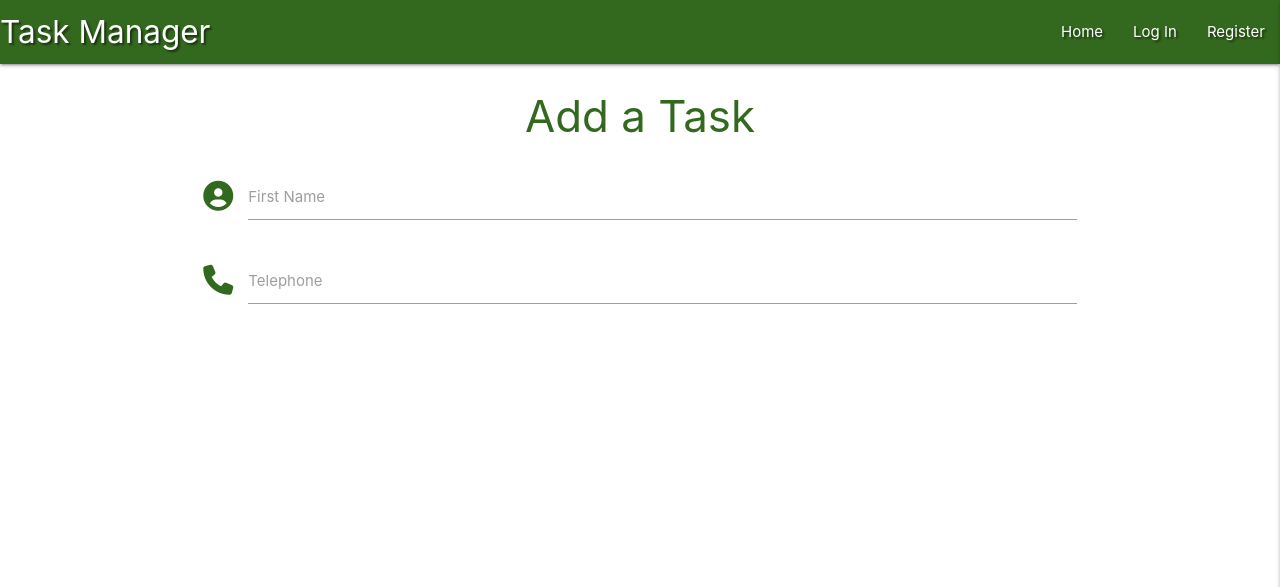
After one commit to boderg/mongo-task-manager, a Flask app: page /add_task in a window 1280 px wide. The commit adds this page. Shown: the top 587 px of the page. Run offline with Flask 3, Linux system fonts and the light colour scheme; some libraries are stand-ins or nearby versions.

Commit message:
Create add_task template

```diff
--- a/app.py
+++ b/app.py
@@ -99,6 +99,11 @@ def logout():
     return redirect(url_for("login"))
 
 
+@app.route("/add_task")
+def add_task():
+    return render_template("add_task.html")
+
+
 if __name__ == "__main__":
     app.run(host=os.environ.get("IP"),
             port=int(os.environ.get("PORT")),
--- /dev/null
+++ b/templates/add_task.html
@@ -0,0 +1,25 @@
+{% extends "base.html" %}
+{% block content %}
+
+    <h3 class="light-green-text text-darken-4 center-align">
+        Add a Task
+    </h3>
+
+    <div class="row">
+        <form class="col s12" method="POST" action="">
+            <div class="row">
+                <div class="input-field col s12">
+                    <i class="fas fa-user-circle prefix light-green-text text-darken-4"></i>
+                    <input id="icon_prefix" type="text" class="validate">
+                    <label for="icon_prefix">First Name</label>
+                </div>
+                <div class="input-field col s12">
+                    <i class="fas fa-phone prefix light-green-text text-darken-4"></i>
+                    <input id="icon_telephone" type="tel" class="validate">
+                    <label for="icon_telephone">Telephone</label>
+                </div>
+            </div>
+        </form>
+    </div>
+
+{% endblock %}
--- a/templates/base.html
+++ b/templates/base.html
@@ -27,7 +27,7 @@
 						<li><a href="{{ url_for('get_tasks') }}">Home</a></li>
 						{% if session['user'] %}
 						<li><a href="{{ url_for('profile', username=session['user']) }}">Profile</a></li>
-						<li><a href="#">New Task</a></li>
+						<li><a href="{{ url_for('add_task') }}">New Task</a></li>
 						<li><a href="#">Manage Categories</a></li>
 						<li><a href="{{ url_for('logout') }}">Log Out</a></li>
 						{% else %}
@@ -46,7 +46,7 @@
 				<li><a href="{{ url_for('get_tasks') }}">Home</a></li>
 				{% if session['user'] %}
 				<li><a href="{{ url_for('profile', username=session['user']) }}">Profile</a></li>
-				<li><a href="#">New Task</a></li>
+				<li><a href="{{ url_for('add_task') }}">New Task</a></li>
 				<li><a href="#">Manage Categories</a></li>
 				<li><a href="{{ url_for('logout') }}">Log Out</a></li>
 				{% else %}
--- a/templates/tasks.html
+++ b/templates/tasks.html
@@ -8,7 +8,7 @@
                 <i class="fas fa-caret-down"></i>
                 <strong>{{ task.task_name}}</strong> : {{ task.due_date}}
                 {% if task.is_urgent == "on" %}
-                    <i class="fas fa-exclamation-circle white-text tooltipped"
+                    <i class="fas fa-exclamation-triangle light-green-text tooltipped"
                     data-position="right" data-tooltip="URGENT!"></i>
                 {% endif %}
             </div>
```
